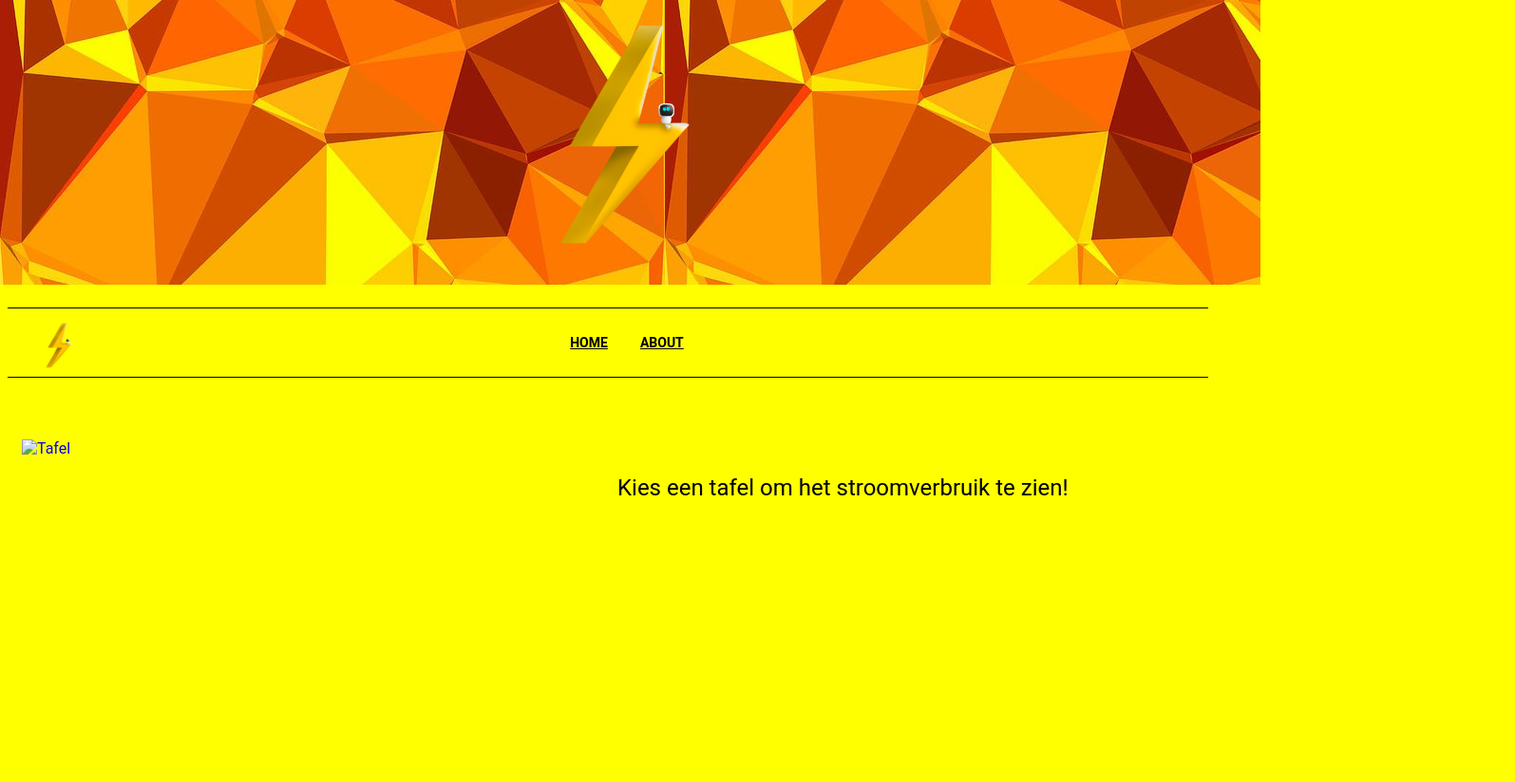
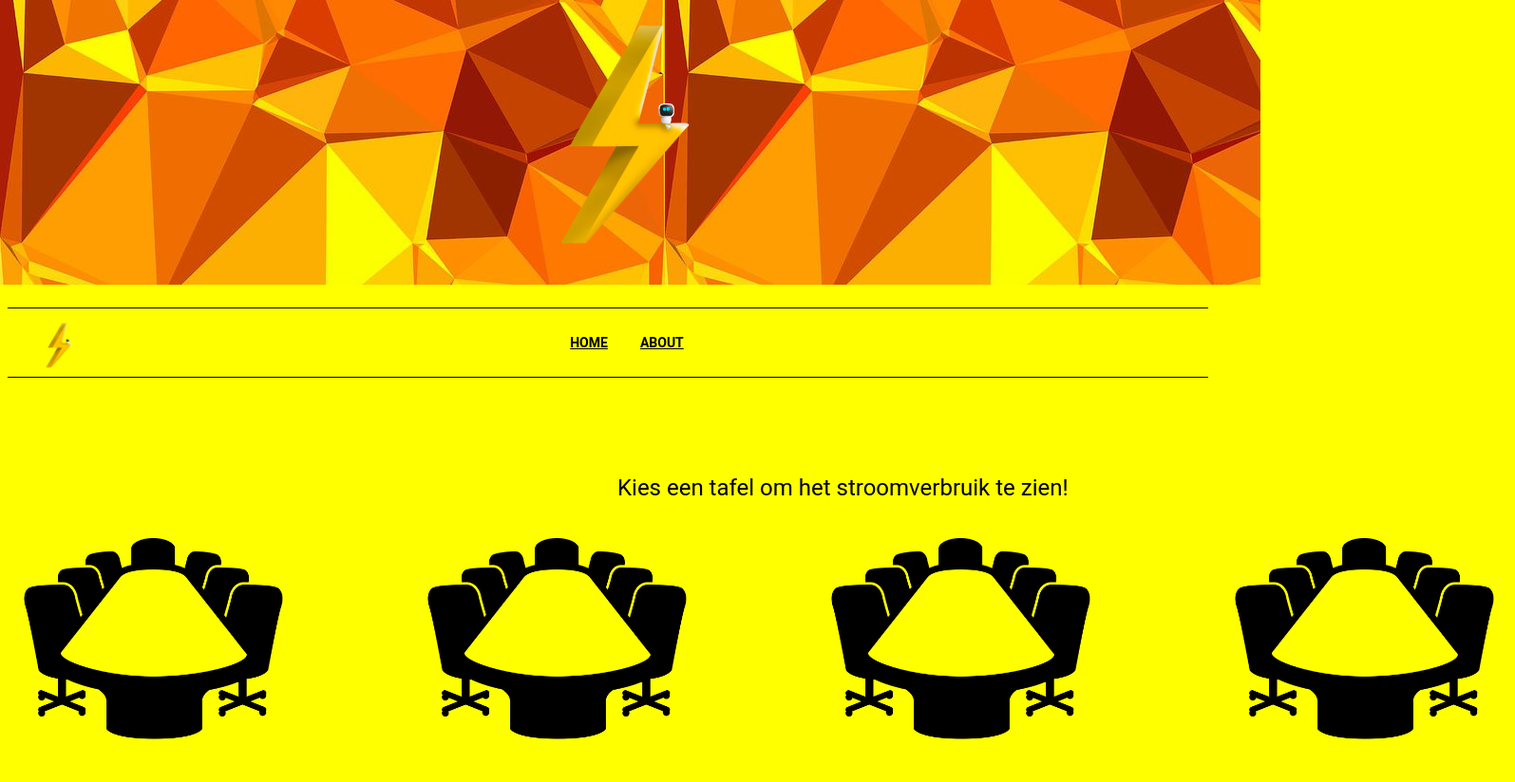
Before and after one commit to IemandDieAbeHeet/Stromi, a plain HTML site: page stromie-frontend/website.html in a window 1280 px wide. Shown: the whole page at 95% size, 1595 px wide, since content can reach past the window. Before the commit the page ends 800 px from the top, so only its background shows below. Drawn offline with Linux system fonts and the light colour scheme.

Commit message:
tafels toegevoegd

```diff
--- a/stromie-frontend/opmaak.css
+++ b/stromie-frontend/opmaak.css
@@ -27,6 +27,13 @@ body {
   .row-header {
       margin-left: 15px;
       margin-right: 15px;
+  }
+
+  .Tafel {
+   width:max-content(10%);
+   height: 10%;
+   border: 1px black;
+   border-radius: 10px;
   }
 
   .white-line {
--- a/stromie-frontend/website.html
+++ b/stromie-frontend/website.html
@@ -7,7 +7,37 @@
 <link rel="shortcut icon" href="logo.png">
 <meta charset="UTF-8">
 <meta name="viewport" content="width=device-width, initial-scale=1">
+<style>
+    .Tafel {
+   width: 25%;
+   padding: 5px;
+   position: absolute;
+   top: 500px;
+   left: 0px;
+  }
+  .Tafel2 {
+      width: 25%;
+      padding: 5px;
+      position:absolute;
+      top: 500px;
+      left: 425px;
+  }
+  .Tafel3 {
+      width: 25%;
+      padding: 5px;
+      position: absolute;
+      top: 500px;
+      left: 850px;
 
+  }
+  .Tafel4 {
+      width: 25%;
+      padding: 5px;
+      position: absolute;
+      top:500px;
+      left: 1275px;
+  }
+</style>
 <body>
     <div class="top-bar">
 		<div class="row-adres">
@@ -18,6 +48,18 @@
 	</div>
     <div class ="Titel">
     <p1>Kies een tafel om het stroomverbruik te zien!</p1>
+    </div>
+    <div class ="Tafel">
+        <img src="tafel.png" alt="Tafel" style="width: 100%;">
+    </div>
+    <div class ="Tafel2">
+        <img src="tafel.png" alt="Tafel" style="width: 100%">
+    </div>
+    <div class= "Tafel3">
+        <img src="tafel.png" alt="Tafel" style="width: 100%">
+    </div>
+    <div class="Tafel4">
+        <img src="tafel.png" alt="Tafel" style="width: 100%;">
     </div>
     <div id="header" class="bottom-bar">
         <div class="container">
@@ -40,7 +82,5 @@
                 <img src="logo.png" alt="Stromie">
             </div>
         </div>
-        <div class ="Tafel">
-            <img src="goede_tafel.png" alt="Tafel">
         </div>
 </body>
```
Also changed, not shown: stromie-frontend/tafel.png (added).
